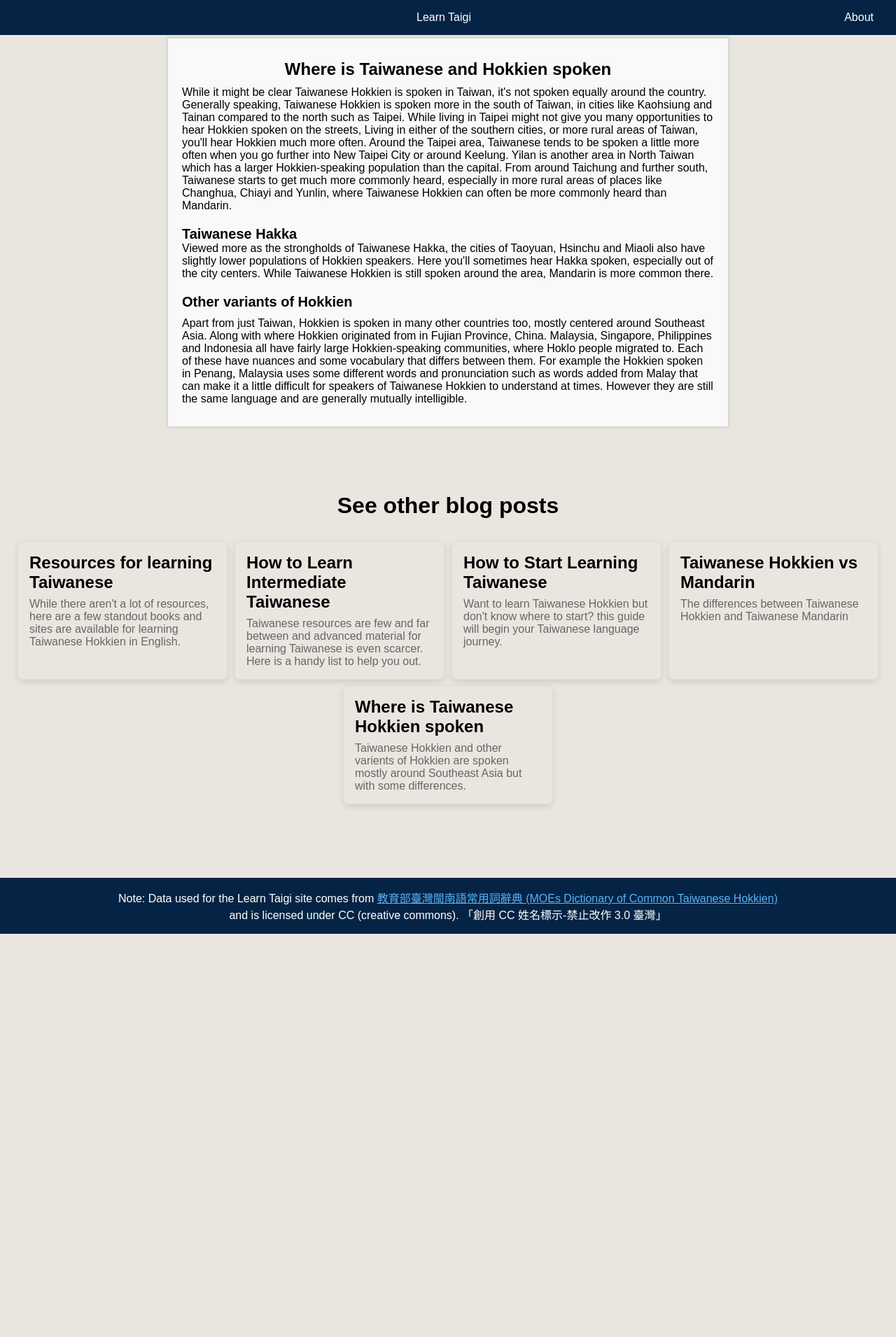
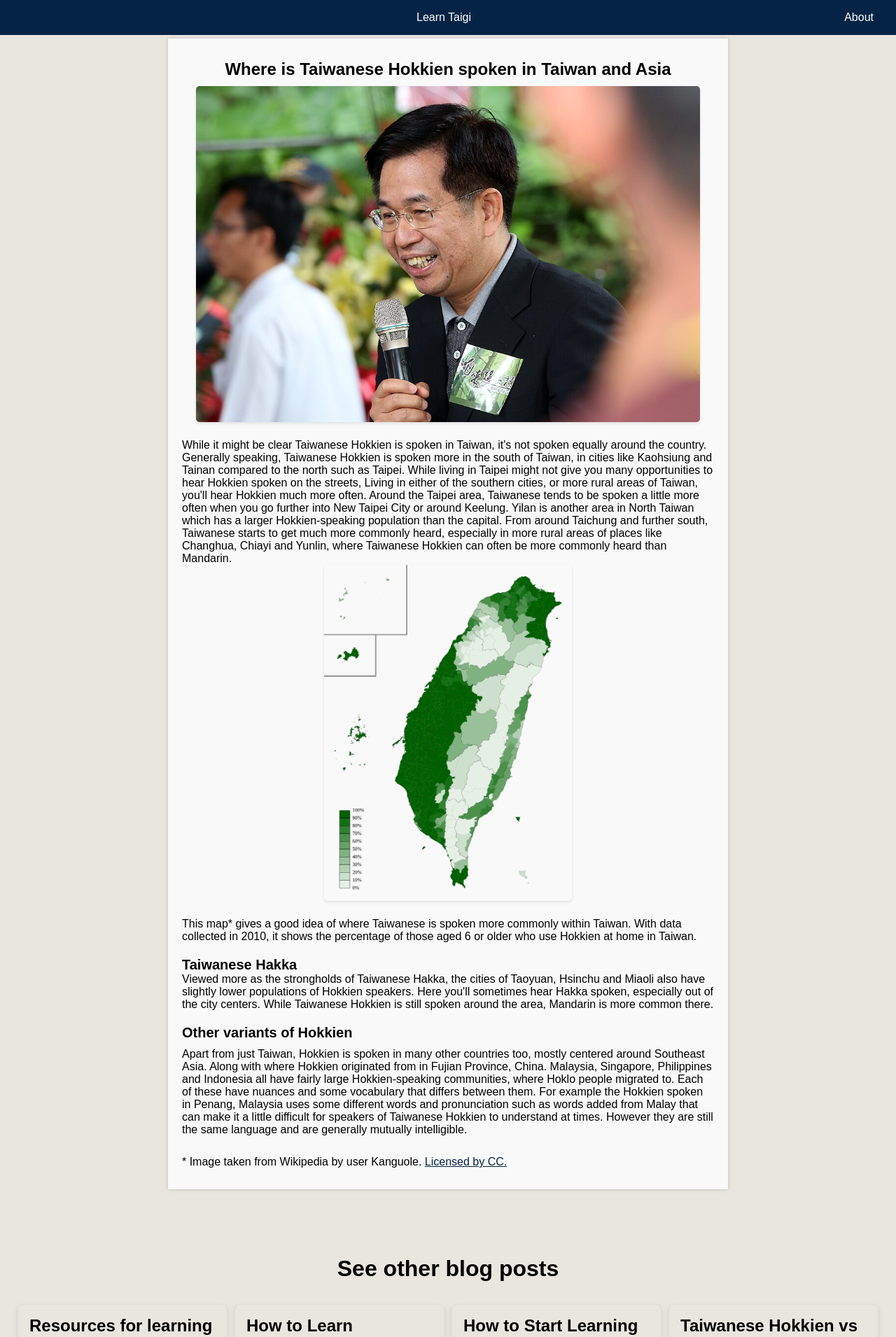
Before and after one commit to jielongjp/study-taigi, a Next.js app: page /blog/where-is-taiwanese-hokkien-spoken in a window 1280 px wide. Shown: the top 1910 px of the page at 70% size. Before the commit the page ends 1334 px from the top, so only its background shows below. Built offline with nearby package versions, Linux system fonts and the light colour scheme.

Commit message:
add content

```diff
--- a/src/pages/blog/where-is-taiwanese-hokkien-spoken/index.tsx
+++ b/src/pages/blog/where-is-taiwanese-hokkien-spoken/index.tsx
@@ -4,6 +4,7 @@ import BlogTemplate, {
   StTitle,
   StParagraph,
   StHeading,
+  StImage,
 } from "../../../components/BlogTemplate";
 import Link from "next/link";
 import BlogLinks from "@/components/BlogLinks";
@@ -12,7 +13,7 @@ export default function WhereTaiwaneseIsSpoken() {
   return (
     <>
       <Head>
-        <title>Where is Taiwanese Hokkien spoken</title>
+        <title>Where is Taiwanese Hokkien spoken in Taiwan and Asia</title>
         <meta
           name="description"
           content="Taiwanese Hokkien and Hokkien are spoken around the world, mainly in Southeast Asia."
@@ -21,7 +22,13 @@ export default function WhereTaiwaneseIsSpoken() {
         <link rel="icon" href="/favicon.png" />
       </Head>
       <BlogTemplate>
-        <StTitle>Where is Taiwanese and Hokkien spoken</StTitle>
+        <StTitle>Where is Taiwanese Hokkien spoken in Taiwan and Asia</StTitle>
+        <StImage>
+          <img
+            src="/img/spoken-taiwanese-hokkien.jpeg"
+            alt="Where Taiwanese Hokkien is spoken in Taiwan and Asia"
+          />
+        </StImage>
         <StParagraph>
           While it might be clear Taiwanese Hokkien is spoken in Taiwan,
           it&apos;s not spoken equally around the country. Generally speaking,
@@ -38,6 +45,18 @@ export default function WhereTaiwaneseIsSpoken() {
           especially in more rural areas of places like Changhua, Chiayi and
           Yunlin, where Taiwanese Hokkien can often be more commonly heard than
           Mandarin.
+          <StImage>
+            <img
+              src="/img/map-of-taiwanese-hokkien.png"
+              alt="Where Taiwanese Hokkien is spoken in Taiwan and Asia"
+            />
+          </StImage>
+          <StParagraph>
+            This map* gives a good idea of where Taiwanese is spoken more
+            commonly within Taiwan. With data collected in 2010, it shows the
+            percentage of those aged 6 or older who use Hokkien at home in
+            Taiwan. <br></br>
+          </StParagraph>
           <StHeading>Taiwanese Hakka</StHeading>
           Viewed more as the strongholds of Taiwanese Hakka, the cities of
           Taoyuan, Hsinchu and Miaoli also have slightly lower populations of
@@ -59,6 +78,12 @@ export default function WhereTaiwaneseIsSpoken() {
           However they are still the same language and are generally mutually
           intelligible.
         </StParagraph>
+        <StParagraph>
+          <br></br>* Image taken from Wikipedia by user Kanguole.{" "}
+          <a href="https://creativecommons.org/licenses/by-sa/4.0/">
+            Licensed by CC.
+          </a>
+        </StParagraph>
       </BlogTemplate>
       <BlogLinks />
     </>
```
Also changed, not shown: src/pages/blog/intermediate-taiwanese/index.tsx (+7 -0 lines), public/img/map-of-taiwanese-hokkien.png (added), public/img/spoken-taiwanese-hokkien.jpeg (added).
